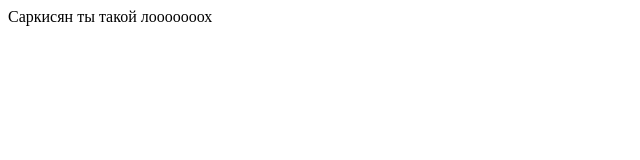
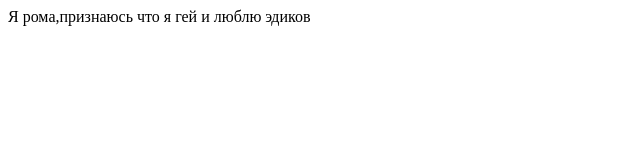
Before and after one commit to Uzaki-chan/Yurakrej, a plain HTML site: page index.html in a window 1280 px wide. Shown: the whole page, without its empty margins (0-640 px from the left). Drawn offline with Linux system fonts and the light colour scheme.

Commit message:
Update index.html

```diff
--- a/index.html
+++ b/index.html
@@ -3,5 +3,5 @@
 </head>
 <body>
 </body>
-<p>Саркисян ты такой лооооооох</p>
+<p>Я рома,признаюсь что я гей и люблю эдиков</p>
 </html>
```
